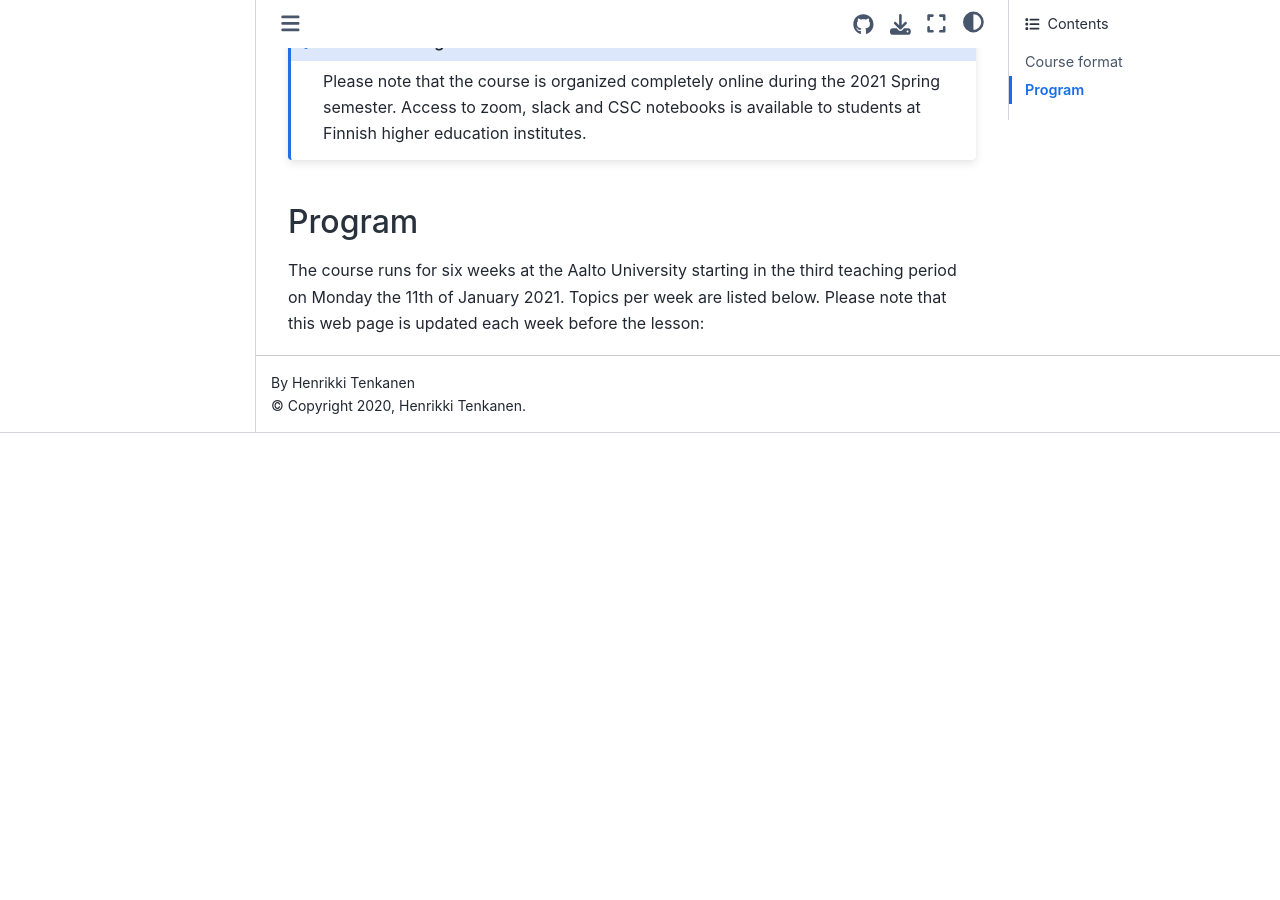
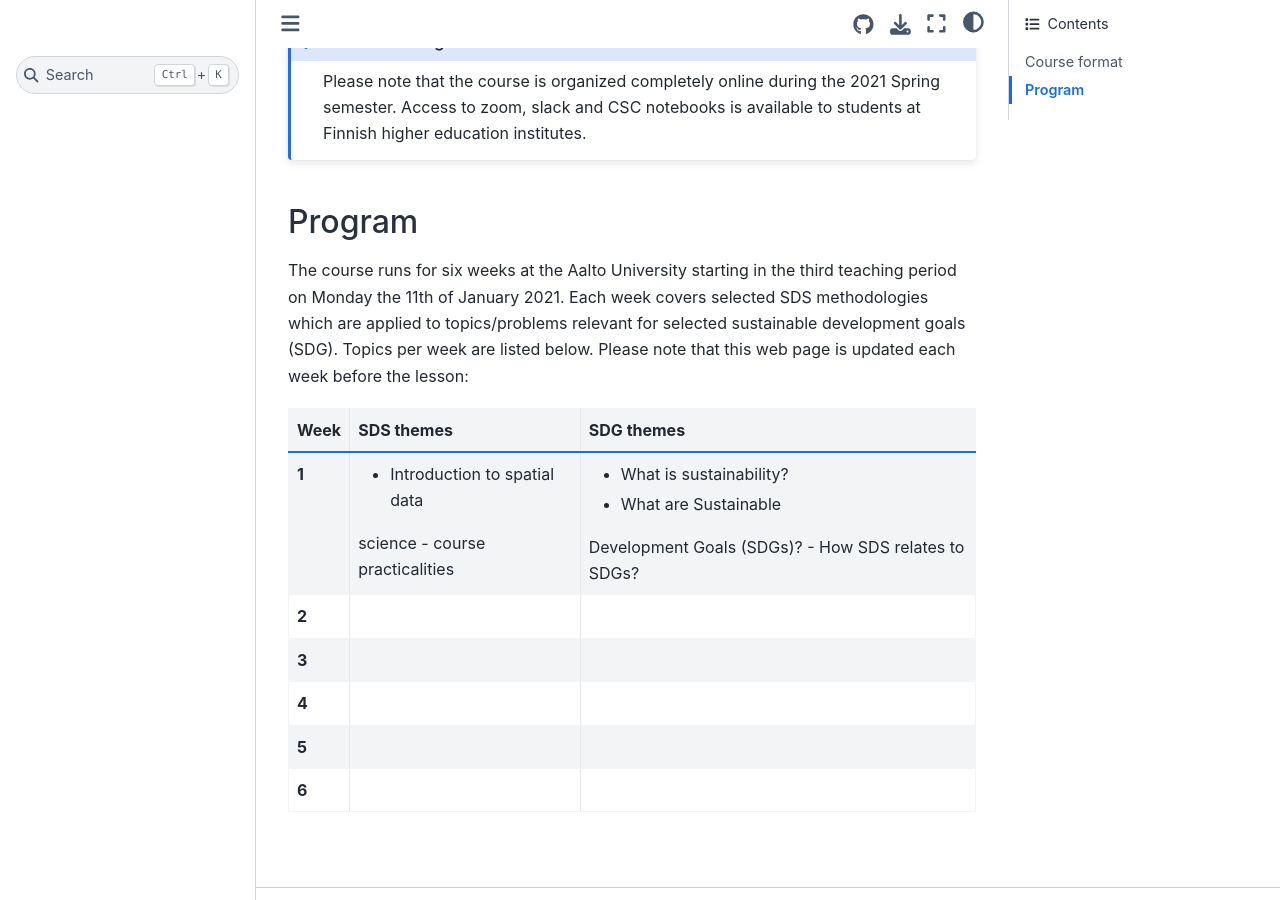
Before and after one commit to AaltoGIS/Sustainability-GIS, a Sphinx documentation site: the page built from source/index.rst, in a window 1280 px wide and 900 px high, scrolled down 1171 px. Built offline with Sphinx 7.4.7 and the Sphinx Book theme 1.1.4, drawn with Linux system fonts in a browser that asks for light colours; before the commit the page ends 1604 px from its top, so only the background shows below that.

Commit message:
Add program template

```diff
--- a/source/index.rst
+++ b/source/index.rst
@@ -45,8 +45,40 @@
 -------
 
 The course runs for six weeks at the Aalto University starting in the third teaching period on Monday the 11th of January 2021.
+Each week covers selected SDS methodologies which are applied to topics/problems relevant for selected sustainable development goals (SDG).
 Topics per week are listed below. Please note that this web page is updated each week before the lesson:
 
++----------------+---------------------------------+-----------------------------+
+| Week           | SDS themes                      | SDG themes                  |
++================+=================================+=============================+
+| **1**          | - Introduction to spatial data  | - What is sustainability?   |
+|                | science                         | - What are Sustainable      |
+|                | - course practicalities         | Development Goals (SDGs)?   |
+|                |                                 | - How SDS relates to SDGs?  |
++----------------+---------------------------------+-----------------------------+
+| **2**          |                                 |                             |
+|                |                                 |                             |
+|                |                                 |                             |
+|                |                                 |                             |
++----------------+---------------------------------+-----------------------------+
+| **3**          |                                 |                             |
+|                |                                 |                             |
+|                |                                 |                             |
++----------------+---------------------------------+-----------------------------+
+| **4**          |                                 |                             |
+|                |                                 |                             |
+|                |                                 |                             |
++----------------+---------------------------------+-----------------------------+
+| **5**          |                                 |                             |
+|                |                                 |                             |
+|                |                                 |                             |
++----------------+---------------------------------+-----------------------------+
+| **6**          |                                 |                             |
+|                |                                 |                             |
+|                |                                 |                             |
++----------------+---------------------------------+-----------------------------+
+
+|
 
 
 .. toctree::
```
